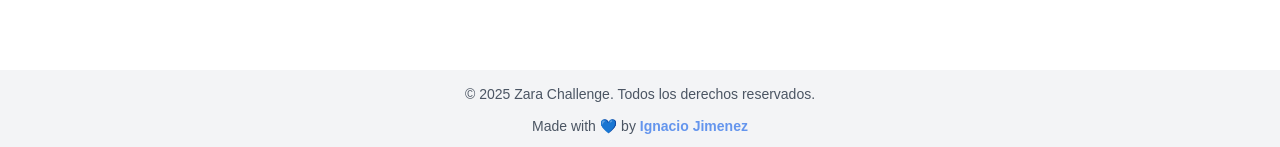
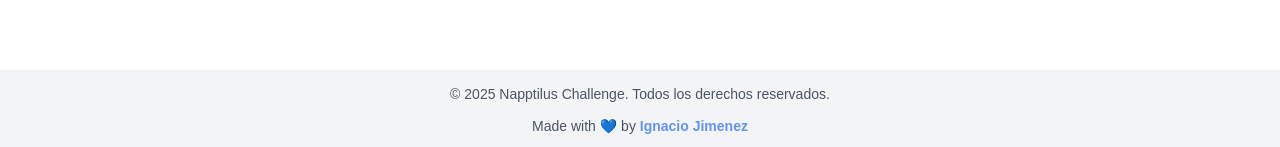
Before and after one commit to iamnachoj/MBST-phone-catalog, a Next.js app: page /cart in a window 1280 px wide. Shown: the part 650-797 px from the top of the page. Built offline with nearby package versions, Linux system fonts and the light colour scheme.

Commit message:
footer naming

```diff
--- a/src/components/Footer/Footer.tsx
+++ b/src/components/Footer/Footer.tsx
@@ -6,7 +6,7 @@ import Link from "next/link";
 export default function Footer() {
   return (
     <footer className={styles.footer}>
-      © {new Date().getFullYear()} Zara Challenge. Todos los derechos
+      © {new Date().getFullYear()} Napptilus Challenge. Todos los derechos
       reservados.
       <p className={styles.watermark}>
         Made with 💙 by{" "}
```
